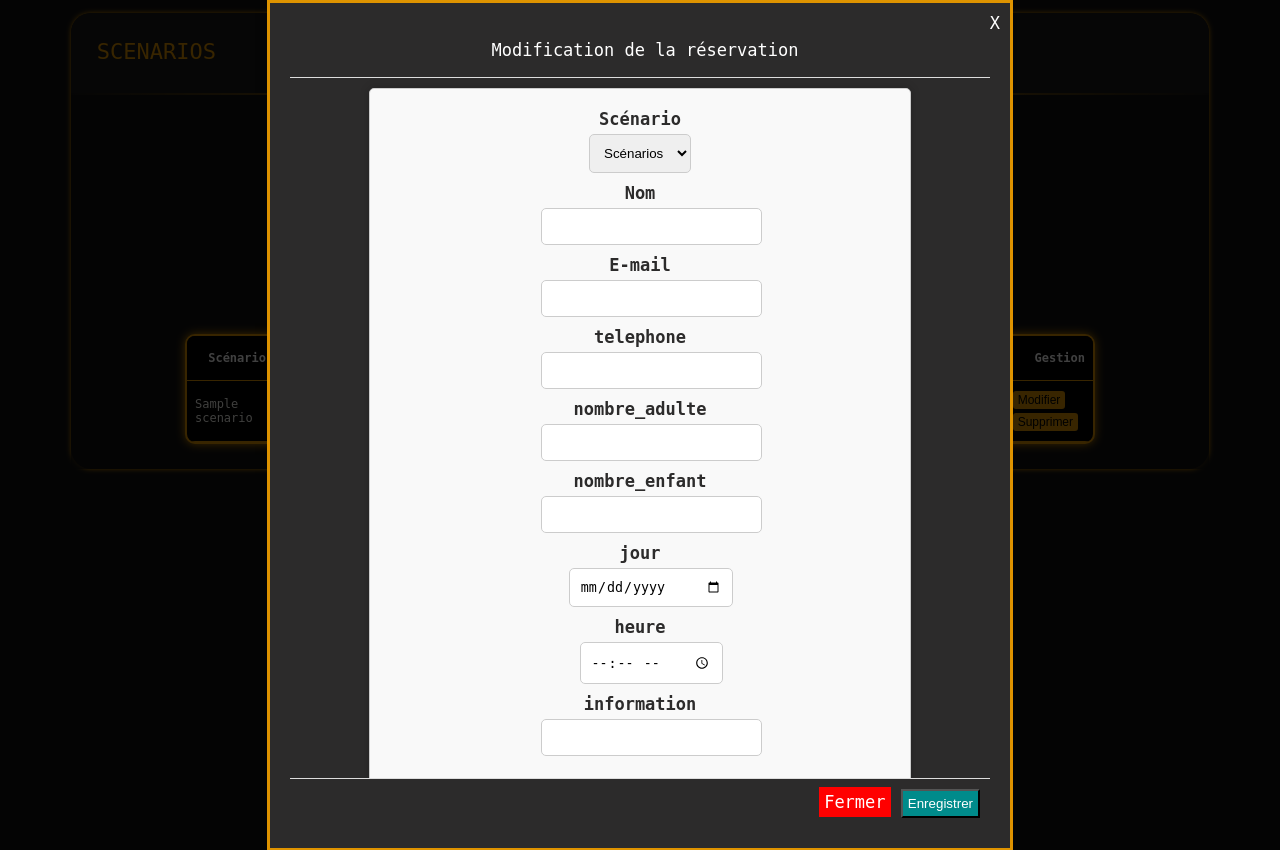
After one commit to Daruom47/EscapeAgen, a PHP site: the page made by admin/reservations.php in a window 1280 px wide, after a click on "Modifier". The commit adds this page. Run offline with PHP 8.4, Linux system fonts and the light colour scheme; tables that the repository leaves empty or names only in its code hold one stand-in row (values such as "Sample post"); some web fonts are replaced.

Commit message:
reservation admin

```diff
--- /dev/null
+++ b/admin/reservations.php
@@ -0,0 +1,231 @@
+<?php
+require_once "../includes/config.php";
+require_once "../includes/fonctions.php";
+require_once "../class/scenario.class.php";
+require_once "../class/Reservation.php";
+require_once '../templates/admin_head.php';
+require_once '../templates/admin_nav.php';
+$reservations = new Reservation();
+$scenario = new Scenario;
+if (isset($_POST['sup'])) {
+    $reservations->delete($_POST['sup']);
+}
+?>
+
+<div class="adminMsg">
+    <h1 class="textAnimation">ADMINISTRATION</h1>
+    <h2>RESERVATION</h2>
+
+<table class="adminScenarioList">
+  <thead>
+    <tr>
+      <th>Scénario</th>
+      <th>NOM</th>
+      <th>Mail</th>
+      <th>Téléphone</th>
+      <th>Nombre d'adultes</th>
+      <th>Nombre d'enfants</th>
+      <th>Jour</th>
+      <th>Heure</th>
+      <th>Information</th>
+      <th>Gestion</th>
+    </tr>
+  </thead>
+  <tbody>
+    <?php foreach ($reservations->getReservations() as $r) :
+        $scenar =  $scenario->get($r['id_scenario']);  ?>
+      <tr>
+        <td><?= $scenar['nom'] ?></td>
+        <td><?= $r['nom'] ?></td>
+        <td><?= $r['mail'] ?></td>
+        <td><?= $r['telephone'] ?></td>
+        <td><?= $r['nombre_adulte'] ?></td>
+        <td><?= $r['nombre_enfant'] ?></td>
+        <td><?= $r['jour'] ?></td>
+        <td><?= $r['heure'] ?></td>
+        <td><?= $r['information'] ?></td>
+        <td><form action="#" method="post">
+            <button class="btnModifier" data-target="#modal" data-toggle="modal" data-bs-id="<?= $r['id'] ?>">Modifier</button>
+            <button class="btnSupprimer" data-target="#modal2" data-toggle="modal" data-bs-id="<?= $r['id'] ?>">Supprimer</button>
+            <!-- <button type="submit" name="sup" value="<?= $r['id'] ?>" class="btnSupprimer">Supprimer</button></td> -->
+        </form>
+      </tr>
+      <?php endforeach; ?>
+    </tbody>
+</table>
+
+
+
+<!-- Modale Modif -->
+<div class="modal" id="modal" role="dialog">
+    <div class="modal-content">
+        <div class="modal-close" data-dismiss="dialog">X</div>
+        <div class="modal-header">
+            <p>Modification de la réservation</p>
+        </div>
+        <div class="modal-body">
+            <form action="" id="form-modifier-reservation">
+                <div>
+                    <input type="hidden" name="id" class="form-control" id="id"  placeholder="">
+                </div>
+                <div>
+                    <label for="nom" class="form-label">Scénario</label>
+                    <select class="textarea1" name="id_scenario" required>
+
+                        <option selected value="0">Scénarios</option>
+
+                        <?php
+
+                        $s = new Scenario();
+
+                        $vallue = 0;
+
+                        foreach ($s->getList(true) as $resultat){
+
+                            $vallue++;
+
+                            echo '<option value="' .$resultat["id"]. '">' .$resultat["nom"]. '</option>';
+
+                        }
+
+                        ?>
+
+                    </select>
+                </div>
+                <div>
+                    <label for="nom" class="form-label">Nom</label>
+                    <input type="text" name="nom" class="form-control" id="nom" placeholder="" required>
+                </div>
+                <div>
+                    <label for="mail" class="form-label">E-mail</label>
+                    <input type="mail" name="mail" class="form-control" id="mail" placeholder="" required>
+                </div>
+                <div>
+                    <label for="telephone" class="form-label">telephone</label>
+                    <input type="text" name="telephone" class="form-control" id="telephone" placeholder="" required>
+                </div>
+                <div>
+                    <label for="nombre_adulte" class="form-label">nombre_adulte</label>
+                    <input type="text" name="nombre_adulte" class="form-control" id="nombre_adulte" placeholder="" required>
+                </div>
+                <div>
+                    <label for="nombre_enfant" class="form-label">nombre_enfant</label>
+                    <input type="text" name="nombre_enfant" class="form-control" id="nombre_enfant" placeholder="" required>
+                </div>
+                <div>
+                    <label for="jour" class="form-label">jour</label>
+                    <input type="date" name="jour" class="form-control" id="jour" placeholder="" required>
+                </div>
+                <div>
+                    <label for="heure" class="form-label">heure</label>
+                    <input type="time" name="heure" class="form-control" id="heure" placeholder="" required>
+                </div>
+                <div>
+                    <label for="information" class="form-label">information</label>
+                    <input type="text" name="information" class="form-control" id="information" placeholder="" required>
+                </div>
+
+                <!-- <button type="submit" class="btn">Enregistrer</button> -->
+
+        </div>
+        <div class="modal-footer">
+            <a href="#" class="btn btn-close" role="button" data-dismiss="dialog">Fermer</a>
+            <a href="#" ><button type="submit" class="btn">Enregistrer</button></a>
+        </div>
+        </form>
+    </div>
+</div>
+
+
+<!-- Modale Sup -->
+<div class="modal" id="modal2" role="dialog">
+    <div class="modal-content">
+        <div class="modal-close" data-dismiss="dialog">X</div>
+        <div class="modal-header">
+            <p>Confirmation de suppression</p>
+        </div>
+        <div class="modal-footer">
+            <form action="#" method="post">
+                <button class="btn btn-close" role="button" data-dismiss="dialog">Fermer</button>
+                <button class="btn"  type="submit" name="sup" id='sup' class="btnSupprimer">Supprimer</button></td>
+            </form>
+        </div>
+    </div>
+</div>
+
+<script>
+
+window.onload = () => {
+    // On récupère tous les boutons d'ouverture de modale
+    const modalButtons = document.querySelectorAll("[data-toggle=modal]");
+
+    for(let button of modalButtons){
+        button.addEventListener("click", function(e){
+            // On empêche la navigation
+            e.preventDefault();
+            // On récupère le data-target
+            let target = this.dataset.target
+
+            const id = button.getAttribute('data-bs-id');
+            document.getElementById('id').value = id;
+            document.getElementById('sup').value = id;
+
+            // On récupère la bonne modale
+            let modal = document.querySelector(target);
+            // On affiche la modale
+            modal.classList.add("show");
+
+            // On récupère les boutons de fermeture
+            const modalClose = modal.querySelectorAll("[data-dismiss=dialog]");
+
+            for(let close of modalClose){
+                close.addEventListener("click", () => {
+                    modal.classList.remove("show");
+                });
+            }
+
+            // On gère la fermeture lors du clic sur la zone grise
+            modal.addEventListener("click", function(){
+                this.classList.remove("show");
+            });
+            // On évite la propagation du clic d'un enfant à son parent
+            modal.children[0].addEventListener("click", function(e){
+                e.stopPropagation();
+            })
+        });
+    }
+
+
+
+}
+
+document.getElementById('form-modifier-reservation').addEventListener('submit', function(e) {
+  e.preventDefault();
+
+  // Récupérer les données du formulaire
+  const formData = new FormData(this);
+  console.log(formData);
+  const id = formData.get('id');
+
+  // Envoyer une requête Ajax pour mettre à jour la réservation
+  fetch('script_reservation.php', {
+    method: 'POST',
+    body: formData
+  })
+  .then(response => response.json())
+  .then(data => {
+    // Si la mise à jour a réussi, fermer la modale et recharger la page
+    if (data.success) {
+      document.getElementById('modal').classList.remove('show');
+      location.reload();
+    } else {
+      // Sinon, afficher une erreur
+      alert('Une erreur est survenue lors de la modification de la réservation.');
+    }
+  })
+  .catch(error => {
+    console.error(error);
+    alert('Une erreur est survenue lors de la modification de la réservation.');
+  });
+});
+</script>
--- /dev/null
+++ b/class/Reservation.php
@@ -0,0 +1,66 @@
+<?php
+
+class Reservation{
+    private $db;
+
+    public function __construct()
+    {
+        $this->db = connect();
+    }
+
+    public function getReservations(){
+        $query = "SELECT * FROM reservation";
+        $prep = $this->db->prepare($query);
+        $prep->execute();
+
+        return $prep->fetchAll(PDO::FETCH_ASSOC);
+    }
+
+    public function getReservationsById($id){
+        $query = "SELECT * FROM reservation
+        WHERE id = :id";
+        $prep = $this->db->prepare($query);
+        $prep->bindValue(':id', $id, PDO::PARAM_INT);
+        $prep->execute();
+
+        return $prep->fetch(PDO::FETCH_ASSOC);
+    }
+
+    public function updateReservation($tab,$id){
+        $query = "UPDATE reservation
+        SET id_scenario = :id_scenario, nom = :nom, mail = :mail, telephone = :telephone,
+        nombre_adulte = :nombre_adulte, nombre_enfant = :nombre_enfant,
+        jour = :jour, heure = :heure, information = :information
+        WHERE id = :id";
+        $prep = $this->db->prepare($query);
+        $prep->bindValue(':id_scenario', $tab['id_scenario'], PDO::PARAM_STR);
+        $prep->bindValue(':nom', $tab['nom'], PDO::PARAM_STR);
+        $prep->bindValue(':mail', $tab['mail'], PDO::PARAM_STR);
+        $prep->bindValue(':telephone', $tab['telephone'], PDO::PARAM_STR);
+        $prep->bindValue(':nombre_adulte', $tab['nombre_adulte'], PDO::PARAM_STR);
+        $prep->bindValue(':nombre_enfant', $tab['nombre_enfant'], PDO::PARAM_STR);
+        $prep->bindValue(':jour', $tab['jour'], PDO::PARAM_STR);
+        $prep->bindValue(':heure', $tab['heure'], PDO::PARAM_STR);
+        $prep->bindValue(':information', $tab['information'], PDO::PARAM_STR);
+        $prep->bindValue(':id', $id, PDO::PARAM_INT);
+
+        try {
+            $prep->execute();
+        } catch (\Throwable $th) {
+            echo "erreur" . $th->getMessage();
+        }
+    }
+
+    public function delete($id){
+        $query = "DELETE FROM reservation
+        WHERE id = :id" ;
+        $prep = $this->db->prepare($query);
+        $prep->bindValue(':id', $id, PDO::PARAM_INT);
+        try {
+            $prep->execute();
+        } catch (\Throwable $th) {
+            echo "erreur" . $th;
+        }
+    }
+
+}
--- /dev/null
+++ b/css/admin_reservation.css
@@ -0,0 +1,188 @@
+
+  .modal{
+    background-color: rgba(0, 0, 0, 0.75);
+    position: fixed;
+    top: 0;
+    right: 0;
+    bottom: 0;
+    left: 0;
+    z-index: 1000;
+    display: flex;
+    visibility: hidden;
+    opacity: 0;
+    transition: 0.2s;
+}
+
+.modal.show{
+    visibility: visible;
+    opacity: 1;
+}
+
+.modal-content{
+    background-color: rgb(44, 43, 43);
+    /* max-width: 90vw; */
+    margin: auto;
+    flex: 1;
+    position: relative;
+}
+
+.modal-close{
+    position: absolute;
+    top: 10px;
+    right: 10px;
+    cursor: pointer;
+}
+
+.modal-header{
+    padding-left: 10px;
+    border-bottom: 1px solid #ddd;
+}
+
+.modal-body{
+    padding: 10px;
+    max-height: 80vh;
+    overflow-y: auto;
+}
+
+.modal-footer{
+    padding: 10px;
+    border-top: 1px solid #ddd;
+    text-align: right;
+}
+
+.btn{
+    padding: 5px;
+    background-color: darkcyan;
+    color: white;
+    text-decoration: none;
+}
+
+.btn-close{
+    background-color: red;
+}
+
+
+
+
+
+.adminScenarioList {
+    overflow-x: auto;
+    display: block;
+  }
+
+  .adminScenarioList thead tr {
+    display: table-row;
+  }
+
+  .adminScenarioList tbody {
+    display: block;
+  }
+
+  .adminScenarioList th,
+  .adminScenarioList td {
+    padding: 8px;
+    text-align: left;
+  }
+
+  .adminScenarioList td:nth-child(1),
+  .adminScenarioList th:nth-child(1) {
+    width: 10%;
+  }
+
+  .adminScenarioList td:nth-child(2),
+  .adminScenarioList th:nth-child(2) {
+    width: 10%;
+  }
+
+  .adminScenarioList td:nth-child(3),
+  .adminScenarioList th:nth-child(3) {
+    width: 15%;
+  }
+
+  .adminScenarioList td:nth-child(4),
+  .adminScenarioList th:nth-child(4) {
+    width: 10%;
+  }
+
+  .adminScenarioList td:nth-child(5),
+  .adminScenarioList th:nth-child(5) {
+    width: 10%;
+  }
+
+  .adminScenarioList td:nth-child(6),
+  .adminScenarioList th:nth-child(6) {
+    width: 10%;
+  }
+
+  .adminScenarioList td:nth-child(7),
+  .adminScenarioList th:nth-child(7) {
+    width: 10%;
+  }
+
+  .adminScenarioList td:nth-child(8),
+  .adminScenarioList th:nth-child(8) {
+    width: 10%;
+  }
+
+  .adminScenarioList td:nth-child(9),
+  .adminScenarioList th:nth-child(9) {
+    width: 15%;
+  }
+
+  #form-modifier-reservation {
+    display: flex;
+    flex-direction: column;
+    justify-content: center;
+    align-items: center;
+    margin: auto;
+    max-width: 500px;
+    padding: 20px;
+    background-color: #f9f9f9;
+    border: 1px solid #ccc;
+    border-radius: 5px;
+    box-shadow: 0 0 10px rgba(0, 0, 0, 0.2);
+  }
+
+  #form-modifier-reservation label {
+    display: block;
+    font-weight: bold;
+    margin-bottom: 5px;
+    color: rgb(44, 43, 43);
+  }
+
+  #form-modifier-reservation input,
+  #form-modifier-reservation select {
+    width: 100%;
+    padding: 10px;
+    margin-bottom: 10px;
+    border: 1px solid #ccc;
+    border-radius: 5px;
+  }
+
+  #form-modifier-reservation .btn {
+    background-color: #4CAF50;
+    border: none;
+    color: white;
+    padding: 10px 20px;
+    text-align: center;
+    text-decoration: none;
+    display: inline-block;
+    font-size: 16px;
+    margin: 4px 2px;
+    cursor: pointer;
+    border-radius: 5px;
+  }
+
+  #form-modifier-reservation .btn-close {
+    background-color: #f44336;
+    border: none;
+    color: white;
+    padding: 10px 20px;
+    text-align: center;
+    text-decoration: none;
+    display: inline-block;
+    font-size: 16px;
+    margin: 4px 2px;
+    cursor: pointer;
+    border-radius: 5px;
+  }
--- a/templates/admin_head.php
+++ b/templates/admin_head.php
@@ -8,6 +8,7 @@
             <link rel="stylesheet" href="../css/overlay.css" />
             <link rel="stylesheet" href="../css/styles.css" />
             <link rel="stylesheet" href="../css/admin.css?<?= time(); ?>" />
+            <link rel="stylesheet" href="../css/admin_reservation.css">
             <!-- <link rel="stylesheet" href="../css/footer.css" /> -->
             <link rel="stylesheet" href="../css/nav.css">
             <link href='https://fonts.googleapis.com/css?family=Recursive' rel='stylesheet'>
--- a/templates/admin_nav.php
+++ b/templates/admin_nav.php
@@ -3,8 +3,8 @@
         <div id="div-ul">
             <ul id="links_menu">
 
-                <li><a href="#">SCENARIOS</a></li>
-                <li><a href="#">RESERVATIONS</a></li>
+                <li><a href="../admin/scenarios.php">SCENARIOS</a></li>
+                <li><a href="../admin/reservations.php">RESERVATIONS</a></li>
                 <li><a href="#">CLIENTS</a></li>
             </ul>
         </div>
```
Also changed, not shown: admin/script_reservation.php (added, +39 -0 lines), 1 other file.
